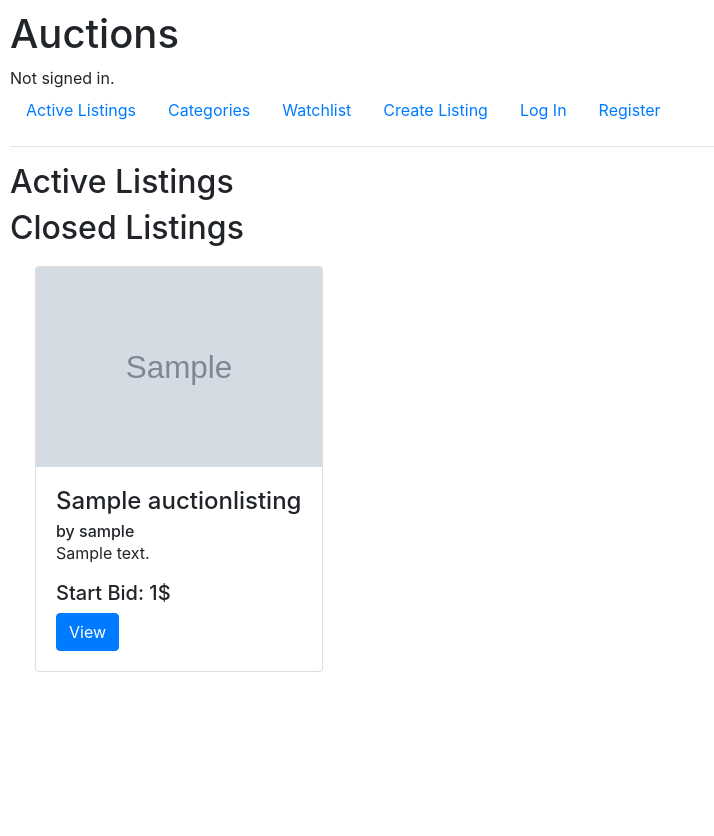
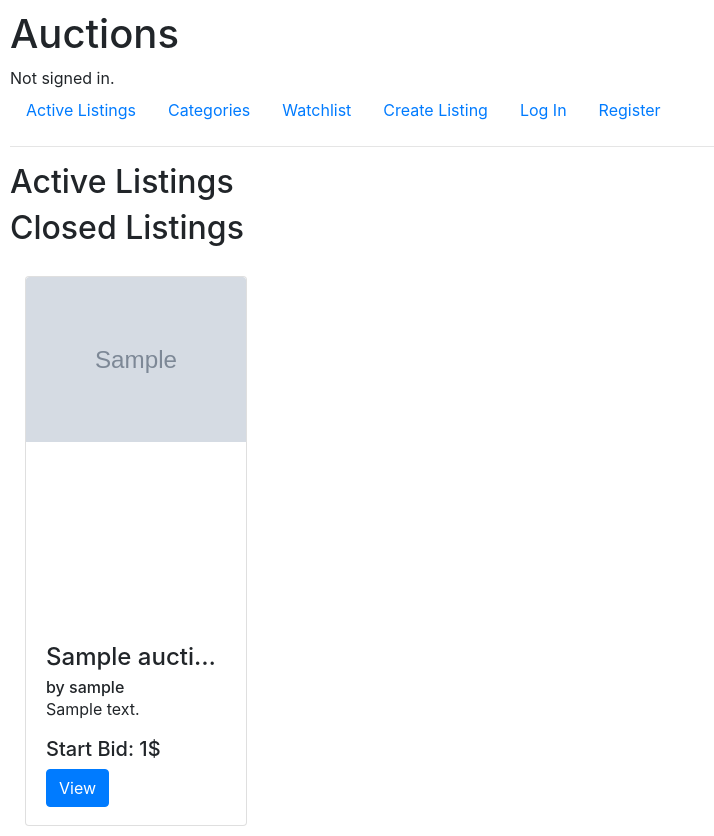
Before and after one commit to Radian6405/CS50W, a Django app: page / in a window 1280 px wide. Shown: the whole page, without its empty margins (0-714 px from the left). Before the commit the page ends 672 px from the top, so only its background shows below. Run offline with Django 3.2, Linux system fonts and the light colour scheme; tables that the repository leaves empty hold one stand-in row (values such as "Sample post"); grey boxes marked "Sample" are stand-in pictures; some libraries are stand-ins or nearby versions.

Commit message:
minor bug fixes

```diff
--- a/commerce/auctions/templates/auctions/index.html
+++ b/commerce/auctions/templates/auctions/index.html
@@ -5,15 +5,18 @@
 {% block body %}
     <h2>Active Listings</h2>
     <div class="container-fluid">
-        <div class="row row-cols-1 row-cols-sm-2 row-cols-md-3 row-cols-lg-4 row-cols-xl-5 row-cols-xxl-5 "">
+        <div class="row row-cols-1 row-cols-sm-2 row-cols-md-2 row-cols-lg-3 row-cols-xl-4 row-cols-xxl-4 "">
             {% for listing in openlistings %}
             <div class="col">
-                <div class="card" style="width: 18rem; margin: 10px;">
-                    <img class="card-img-top" src="{{listing.image}}" alt="No image Available" height="200">
+                <div class="card" style="margin-top: 20px; height: 550px; overflow: hidden; object-fit: contain;">
+                    <div style="height: 350px; overflow: hidden; object-fit: scale-down;">
+                        <img style="object-fit: scale-down;" class="card-img-top" src="{{listing.image}}" alt="No image Available">
+                    </div>
                     <div class="card-body">
-                        <h4 class="card-title">{{listing.name}}</h4>
+                        <h4 style="max-width: 100ch; overflow: hidden; text-overflow: ellipsis; white-space: nowrap;" class="card-title">{{listing.name}}</h4>
                         <h6 class="card-subtitle">by {{listing.seller}}</h6>
-                        <p class="card-text">{{listing.description}}</p>
+                        <p style="word-break: normal;
+                        overflow-wrap: anywhere; overflow: hidden; white-space: nowrap;" class="card-text">{{listing.description}}</p>
                         <h5 class="card-text">Start Bid: {{listing.startBid}}$</h5>
                         <a class="btn btn-primary stretched-link" href="{% url 'listing' listing.id %}">
                             {% if user.is_authenticated %}
@@ -39,12 +42,15 @@
         <div class="row row-cols-1 row-cols-sm-2 row-cols-md-3 row-cols-lg-4 row-cols-xl-5 row-cols-xxl-5 "">
             {% for listing in closedlistings %}
             <div class="col">
-                <div class="card" style="width: 18rem; margin: 10px;">
-                    <img class="card-img-top" src="{{listing.image}}" alt="No image Available" height="200">
+                <div class="card" style="margin-top: 20px; height: 550px; overflow: hidden; object-fit: contain;">
+                    <div style="height: 350px; overflow: hidden; object-fit: scaledown;">
+                        <img class="card-img-top" src="{{listing.image}}" alt="No image Available">
+                    </div>
                     <div class="card-body">
-                        <h4 class="card-title">{{listing.name}}</h4>
+                        <h4 style="max-width: 100ch; overflow: hidden; text-overflow: ellipsis; white-space: nowrap;" class="card-title">{{listing.name}}</h4>
                         <h6 class="card-subtitle">by {{listing.seller}}</h6>
-                        <p class="card-text">{{listing.description}}</p>
+                        <p style="word-break: normal;
+                        overflow-wrap: anywhere; overflow: hidden; white-space: nowrap;" class="card-text">{{listing.description}}</p>
                         <h5 class="card-text">Start Bid: {{listing.startBid}}$</h5>
                         <a class="btn btn-primary stretched-link" href="{% url 'listing' listing.id %}">View</a>
                     </div>
```
